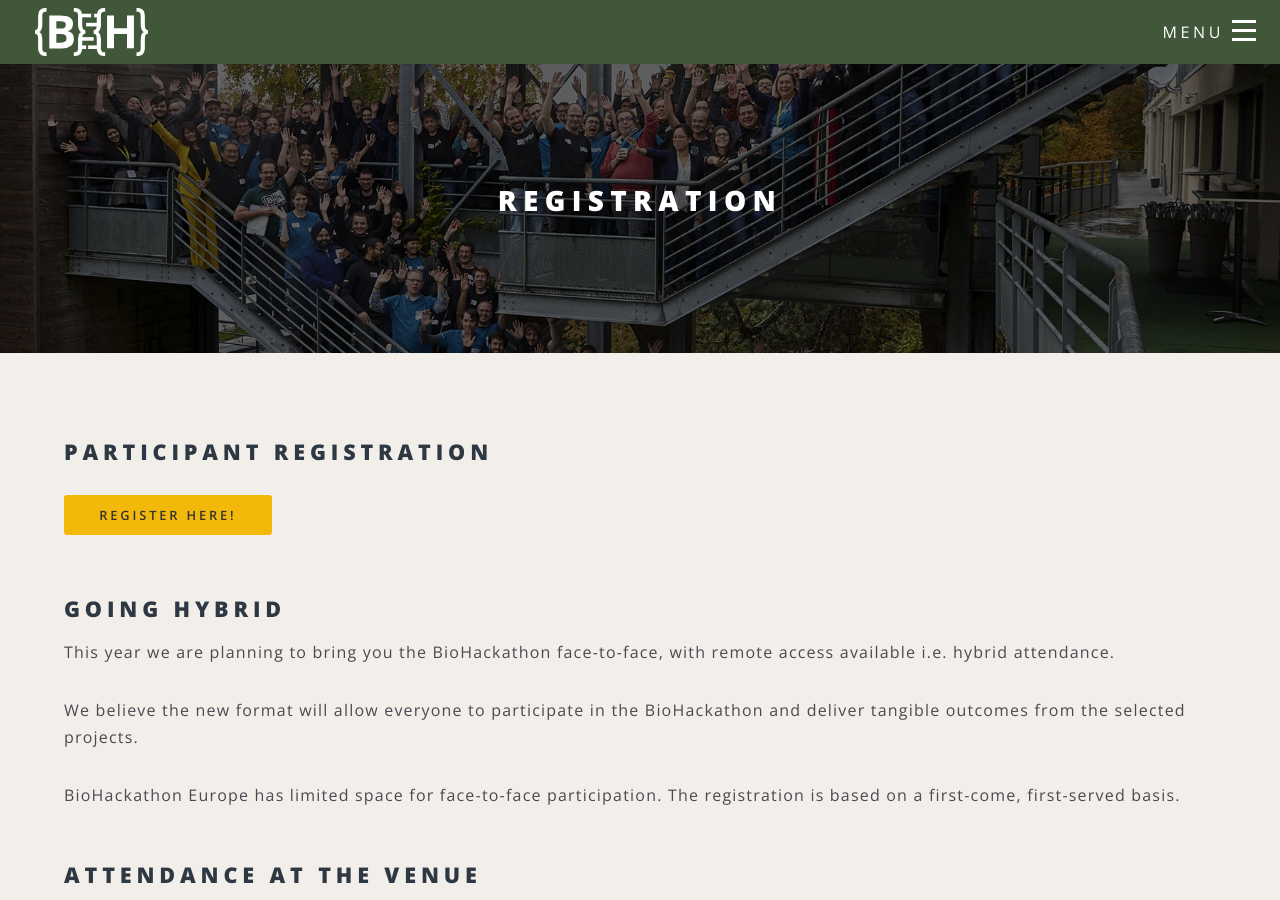
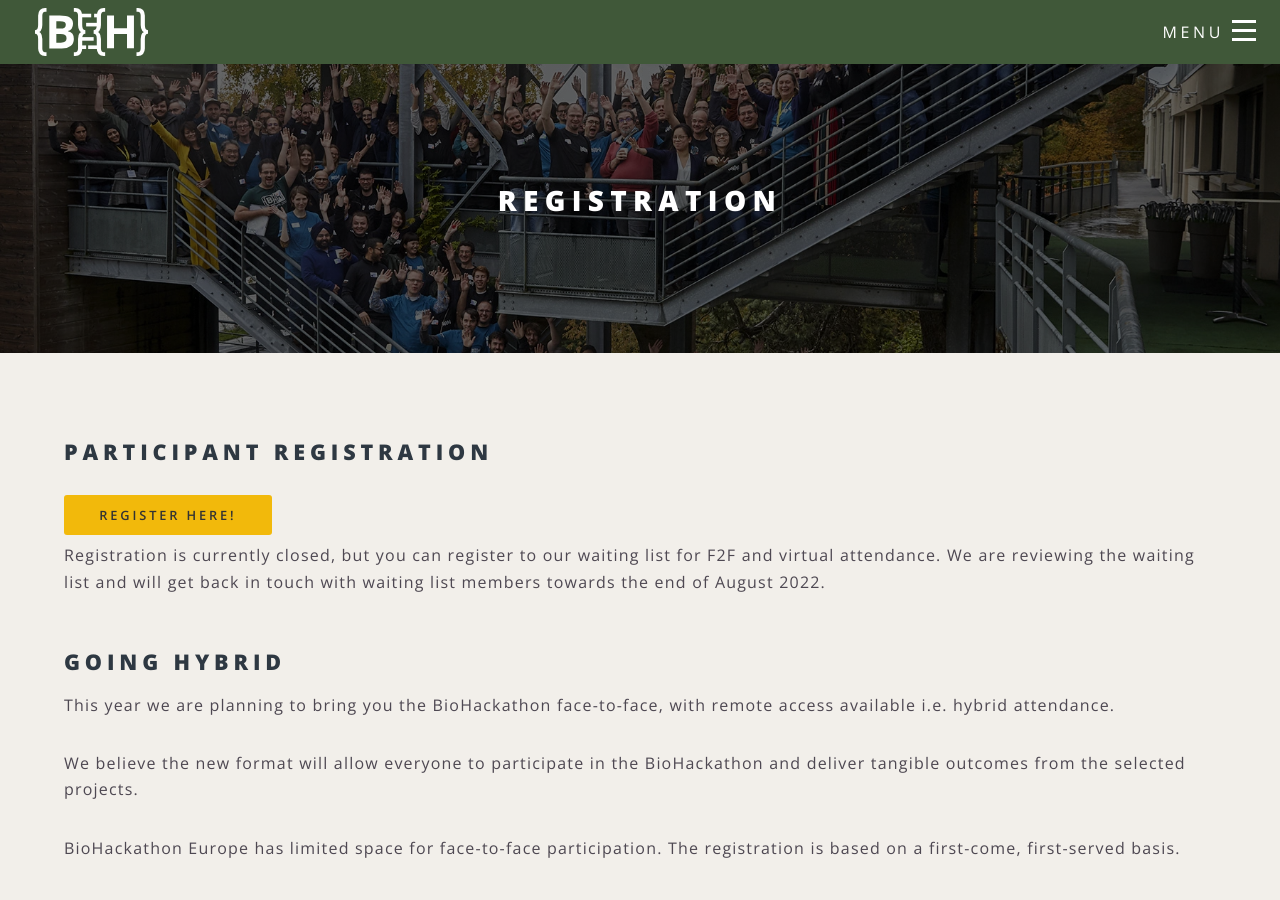
Before and after one commit to elixir-europe/biohackathon-europe-2022, a Jekyll site: the page built from registration.html, in a window 1280 px wide and 900 px high. Built offline with Jekyll 4.4.1, drawn with Linux system fonts in a browser that asks for light colours; nearby versions of some CDN libraries.

Commit message:
Update registration info

```diff
--- a/registration.html
+++ b/registration.html
@@ -9,7 +9,7 @@
         <h2>Participant registration</h2>
 
         <div class="mt-4"><a href="https://elixir-events.eventscase.com/attendance/event/index/41745/EN" target="_blank" class="button special">Register here!</a></div>
-
+        <p>Registration is currently closed, but you can register to our waiting list for F2F and virtual attendance. We are reviewing the waiting list and will get back in touch with waiting list members towards the end of August 2022.</p>
         <h2 class="mt-5">Going hybrid</h2>
         <p>This year we are planning to bring you the BioHackathon face-to-face, with remote access available i.e. hybrid attendance. </p>
 
```
